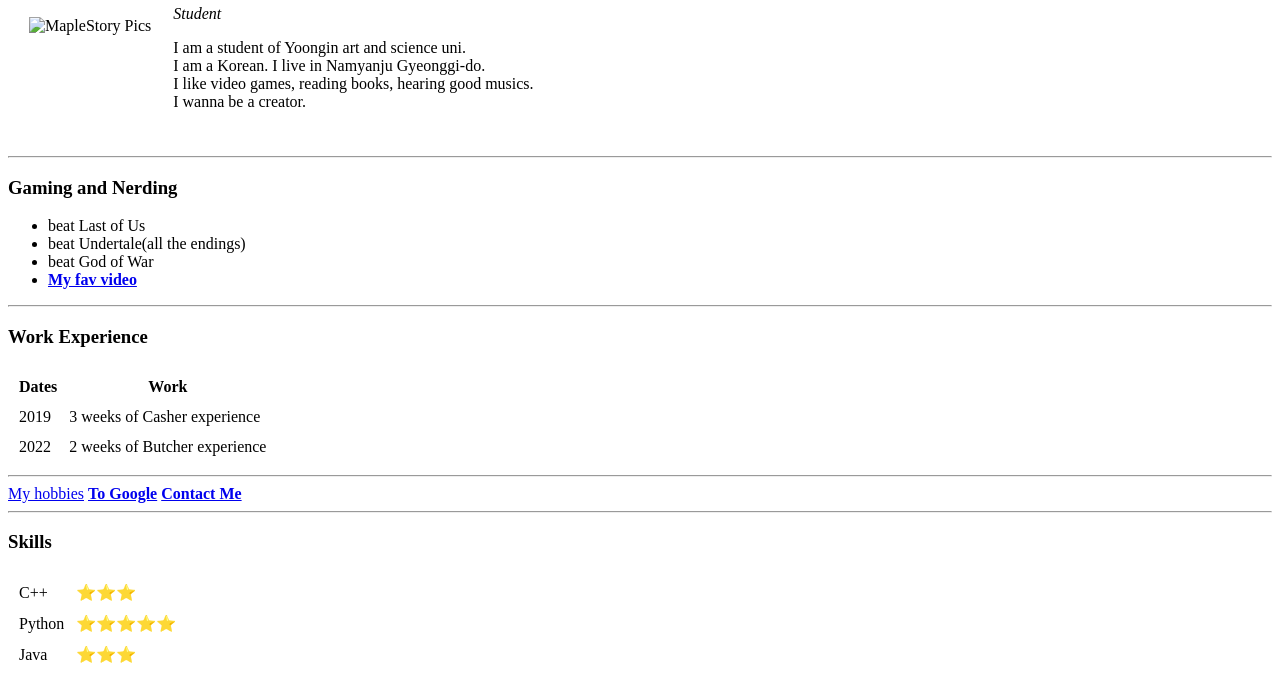
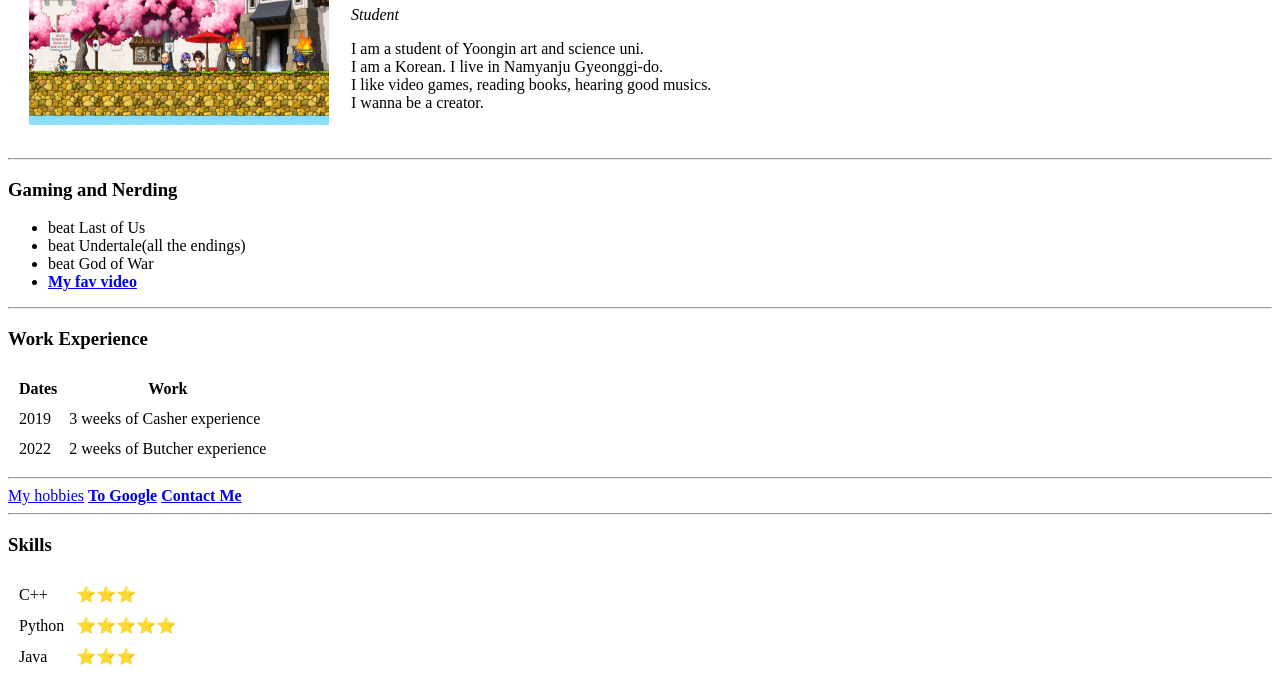
Before and after one commit to Hyunsubs/CV, a plain HTML site: page index.html in a window 1280 px wide. Shown: the part 104-800 px from the top of the page. Drawn offline with Linux system fonts and the light colour scheme.

Commit message:
Update index.html

```diff
--- a/index.html
+++ b/index.html
@@ -9,7 +9,7 @@
 <body>
   <table cellspacing="20">
     <tr>
-      <td><img src="Maplestory.jpg" alt="MapleStory Pics" width="300px" height="200px"></td>
+      <td><img src="image/maplestory.jpg" alt="MapleStory Pics" width="300px" height="200px"></td>
       <td>
         <h1>Hyunsub</h1>
         <p><em>Student</em></p>
```
